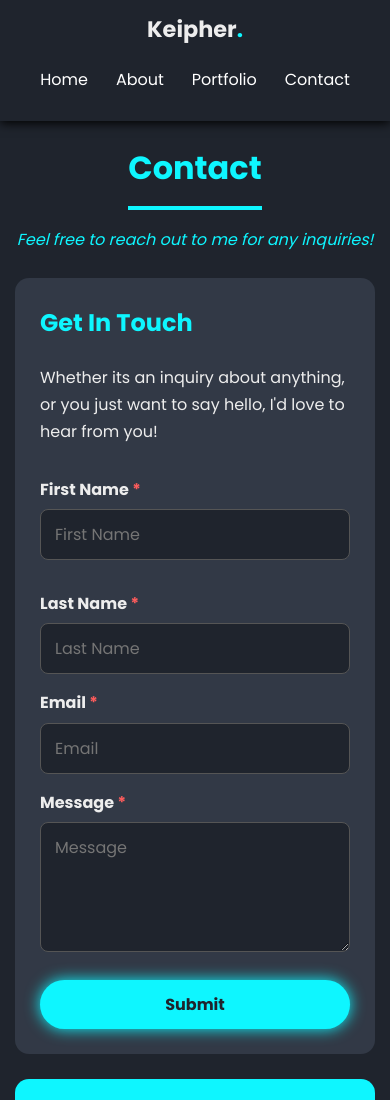
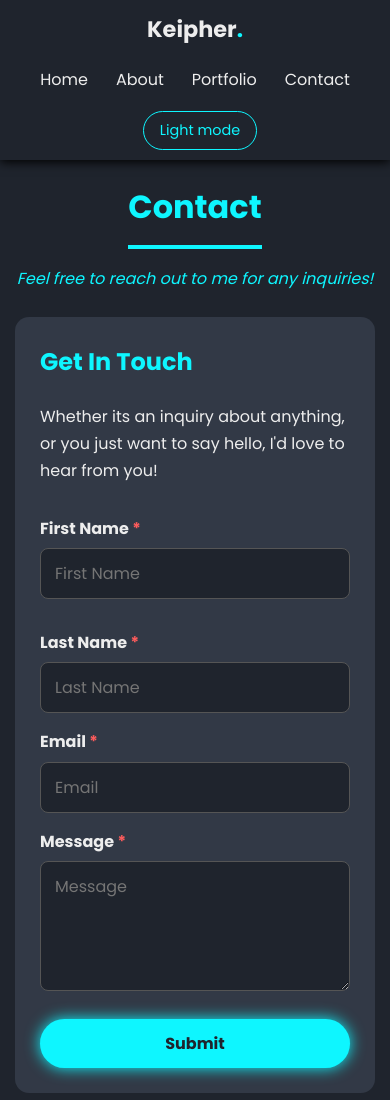
Before and after one commit to keipherross-glitch/KR-S-Personal-Website, a plain HTML site: page contact.html in a window 390 px wide. Shown: the top 1100 px of the page. Drawn offline with Linux system fonts and the light colour scheme.

Commit message:
feat: add dark and light mode toggle

```diff
--- a/contact.html
+++ b/contact.html
@@ -19,6 +19,7 @@
                 <li><a href="about.html">About</a></li>
                 <li><a href="portfolio.html">Portfolio</a></li>
                 <li><a href="contact.html">Contact</a></li>
+                 <li><button id="theme-toggle" type="button">Light mode</button></li>
             </ul>
         </nav>
     </header>
--- a/css/style.css
+++ b/css/style.css
@@ -1,16 +1,22 @@
-/* ===== THEME VARIABLES: change these three to re-theme the whole site ===== */
+/* ===== THEME VARIABLES: colours used across the whole site ===== */
 :root {
     --bg: #1f242d;
     --panel: #323946;
     --cyan: #0ef6ff;
+    --text: #ededed;
+    --border: #555;
 }
+
+/* ===== LIGHT THEME: JavaScript adds the light-mode class to the body ===== */
+/* The variables are swapped, so the whole site changes colour at once */
+body.light-mode { --bg: #f4f6f8; --panel: #ffffff; --cyan: #007c85; --text: #1f242d; --border: #b8c0cc; }
 
 /* ===== BASE STYLES: font, line height and page background ===== */
 body {
     font-family: 'Poppins', Arial, sans-serif;
     line-height: 1.7;
     margin: 0;
-    color: #ededed;
+    color: var(--text);
     background-color: var(--bg);
 }
 
@@ -28,7 +34,7 @@ nav a {
     display: block;
     padding: 18px 14px;
     text-decoration: none;
-    color: white;
+    color: var(--text);
     transition: 0.3s;
 }
 
@@ -37,6 +43,10 @@ nav a:hover {
     color: var(--cyan);
     text-shadow: 0 0 8px var(--cyan);
 }
+
+/* Theme toggle button in the navigation bar (JavaScript feature 3) */
+#theme-toggle { margin-left: 10px; padding: 8px 16px; background: none; color: var(--cyan); border: 1px solid var(--cyan); border-radius: 20px; font-family: inherit; font-size: 0.9rem; cursor: pointer; transition: 0.3s; }
+#theme-toggle:hover { background-color: var(--cyan); color: var(--bg); }
 
 /* ===== PAGE LAYOUT ===== */
 /* Centered content column */
@@ -56,16 +66,16 @@ section {
 }
 
 /* Footer bar at the bottom of every page */
+footer { text-align: center; padding: 20px; background-color: var(--panel); }
 
-footer { text-align: center; padding: 20px; background-color: var(--panel); }
-/* Live clock in the footer */
+/* Live clock in the footer (JavaScript feature 2) */
 #live-clock { color: var(--cyan); font-weight: bold; font-variant-numeric: tabular-nums; margin: 0 0 6px; }
 
 /* ===== TYPOGRAPHY AND LINKS ===== */
 h1, h2 { color: var(--cyan); margin-top: 0; }
 h3, .accent { color: var(--cyan); }
 a { color: var(--cyan); transition: 0.3s; }
-a:hover { color: white; }
+a:hover { color: var(--text); }
 figure { margin: 0; }
 figcaption { font-size: 0.85rem; font-style: italic; text-align: center; margin-top: 8px; }
 caption { padding: 8px; font-style: italic; }
@@ -137,7 +147,7 @@ section .hex img { width: 100%; height: 100%; border-radius: 0; transform: none;
 
 /* ===== TABLES ===== */
 table { border-collapse: collapse; width: 100%; }
-th, td { border: 1px solid #555; padding: 10px; text-align: left; }
+th, td { border: 1px solid var(--border); padding: 10px; text-align: left; }
 th { background-color: var(--cyan); color: var(--bg); }
 
 /* ===== PAGE TITLE BANNER (used on about, portfolio and contact) ===== */
@@ -159,7 +169,7 @@ label { display: block; margin: 15px 0 6px; font-weight: bold; }
 .required { color: #ff5c5c; }
 
 /* Form fields with a glowing outline when selected */
-input, textarea { width: 100%; box-sizing: border-box; padding: 12px 14px; background-color: var(--bg); color: #ededed; border: 1px solid #555; border-radius: 8px; font-family: inherit; font-size: 1rem; }
+input, textarea { width: 100%; box-sizing: border-box; padding: 12px 14px; background-color: var(--bg); color: var(--text); border: 1px solid var(--border); border-radius: 8px; font-family: inherit; font-size: 1rem; }
 input:focus, textarea:focus { outline: none; border-color: var(--cyan); box-shadow: 0 0 8px var(--cyan); }
 textarea { min-height: 130px; resize: vertical; }
 button.btn { width: 100%; margin-top: 20px; border: 0; cursor: pointer; font-family: inherit; font-size: 1rem; }
@@ -200,7 +210,7 @@ button.btn { width: 100%; margin-top: 20px; border: 0; cursor: pointer; font-fam
 /* ===== RESPONSIVE: mobile screens (up to 600px wide) ===== */
 @media (max-width: 600px) {
     nav { flex-direction: column; padding: 10px 0; }
-    nav ul { display: flex; flex-wrap: wrap; justify-content: center; }
+    nav ul { display: flex; flex-wrap: wrap; justify-content: center; align-items: center; }
     .hero, .split, .split.reverse { flex-direction: column; }
     .hex-glow { margin: 0 auto; }
     section img, .split img, .gallery img { width: 100%; height: auto; }
--- a/js/script.js
+++ b/js/script.js
@@ -53,3 +53,31 @@ function startClock() {
 }
 // Start the clock when the page loads
 startClock();
+
+// ===== FEATURE 3: Dark / light mode toggle =====
+function setupThemeToggle() {
+    // Find the toggle button in the navigation bar
+    const toggleButton = document.getElementById("theme-toggle");
+    if (!toggleButton) return;
+
+ // Apply a theme: add or remove the light-mode class and update the button text
+    function applyTheme(theme) {
+        const isLight = theme === "light";
+        document.body.classList.toggle("light-mode", isLight);
+        toggleButton.textContent = isLight ? "Dark mode" : "Light mode";
+    }
+
+// Restore the visitor's last choice (dark is the default)
+    const savedTheme = localStorage.getItem("theme") || "dark";
+    applyTheme(savedTheme);
+
+// When the button is clicked, switch to the other theme and remember it
+    toggleButton.addEventListener("click", function () {
+        const newTheme = document.body.classList.contains("light-mode") ? "dark" : "light";
+        applyTheme(newTheme);
+        localStorage.setItem("theme", newTheme);
+    });
+}
+
+// Set up the toggle when the page loads
+setupThemeToggle()
```
Also changed, not shown: about.html (+1 -0 lines), index.html (+1 -0 lines), portfolio.html (+1 -0 lines).
